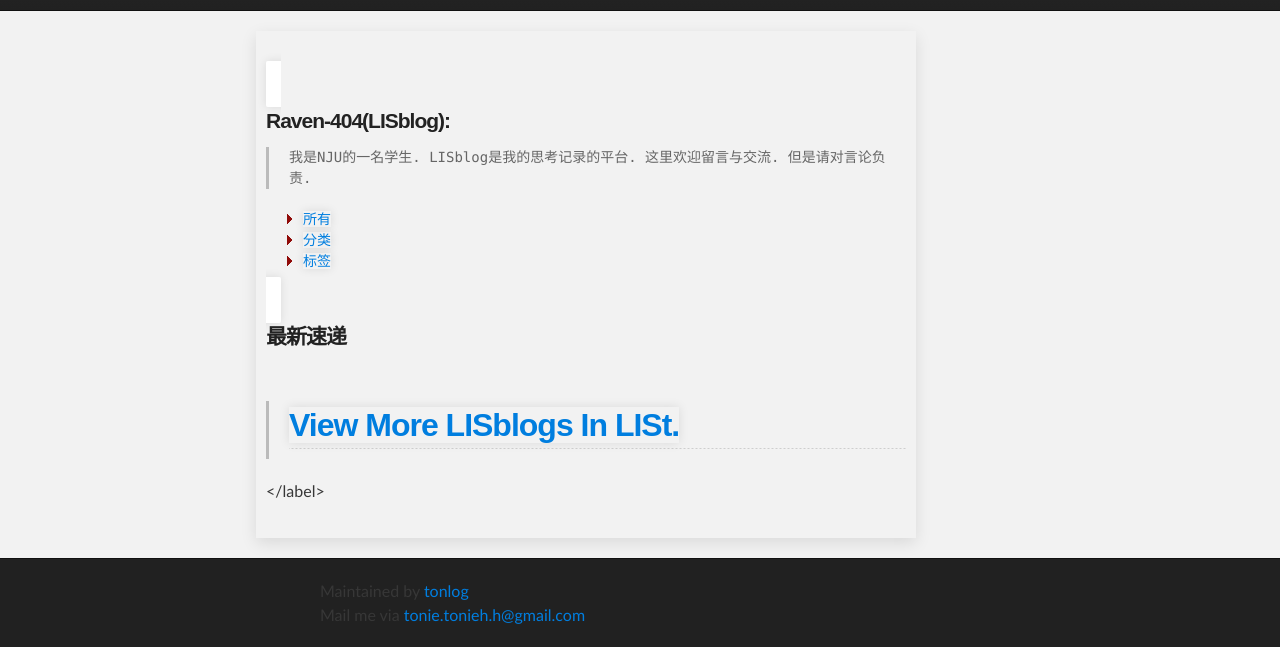
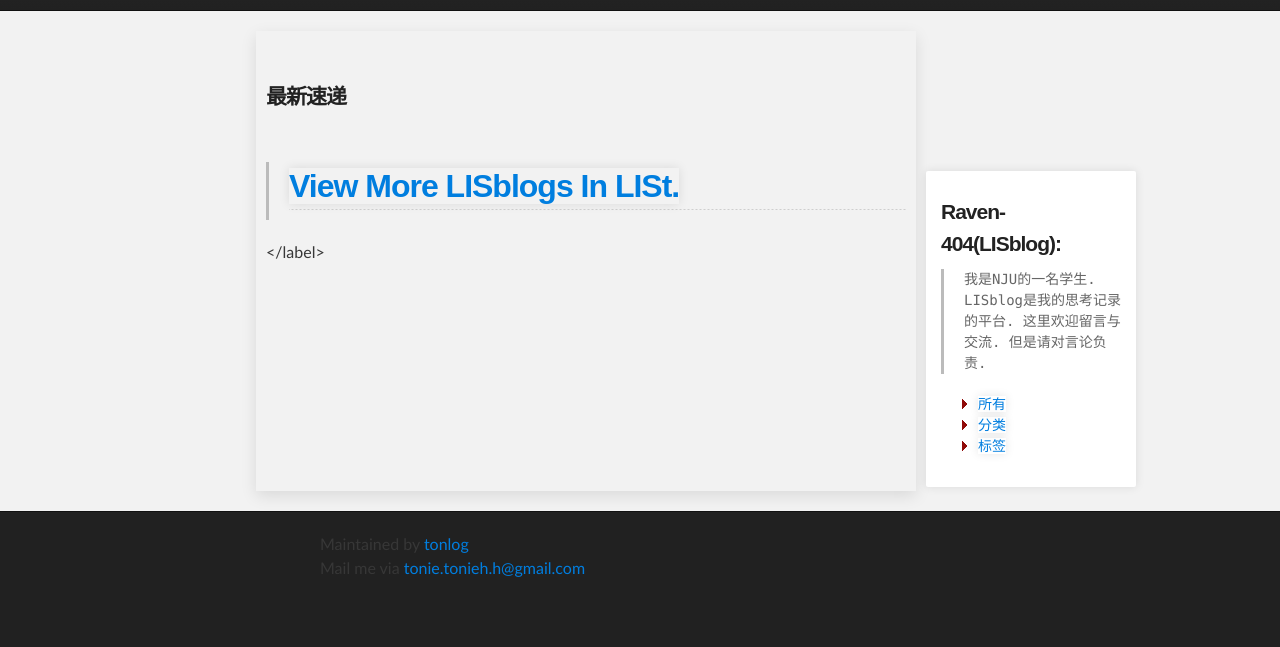
Before and after one commit to Xifzop/xifzop.github.com, a Jekyll site: the page built from index.md, in a window 1280 px wide. Shown: the part 255-902 px from the top of the page. Built offline with Jekyll 4.4.1, drawn with Linux system fonts in a browser that asks for light colours; Markdown is read by kramdown in place of the engine named in the settings.

Commit message:
Update style

```diff
--- a/stylesheets/stylesheet.css
+++ b/stylesheets/stylesheet.css
@@ -187,10 +187,12 @@ pre, code, navig {
 }
 
 navig {
-
+  float: right;
+  margin: -230px;
   margin-top: 100px;
   min-height: 100px;
   padding: 15px;
+  left: 200px;
   box-shadow: 0 0 10px rgba(0,0,0,.1);
   overflow: auto;
   width: 180px;
```
